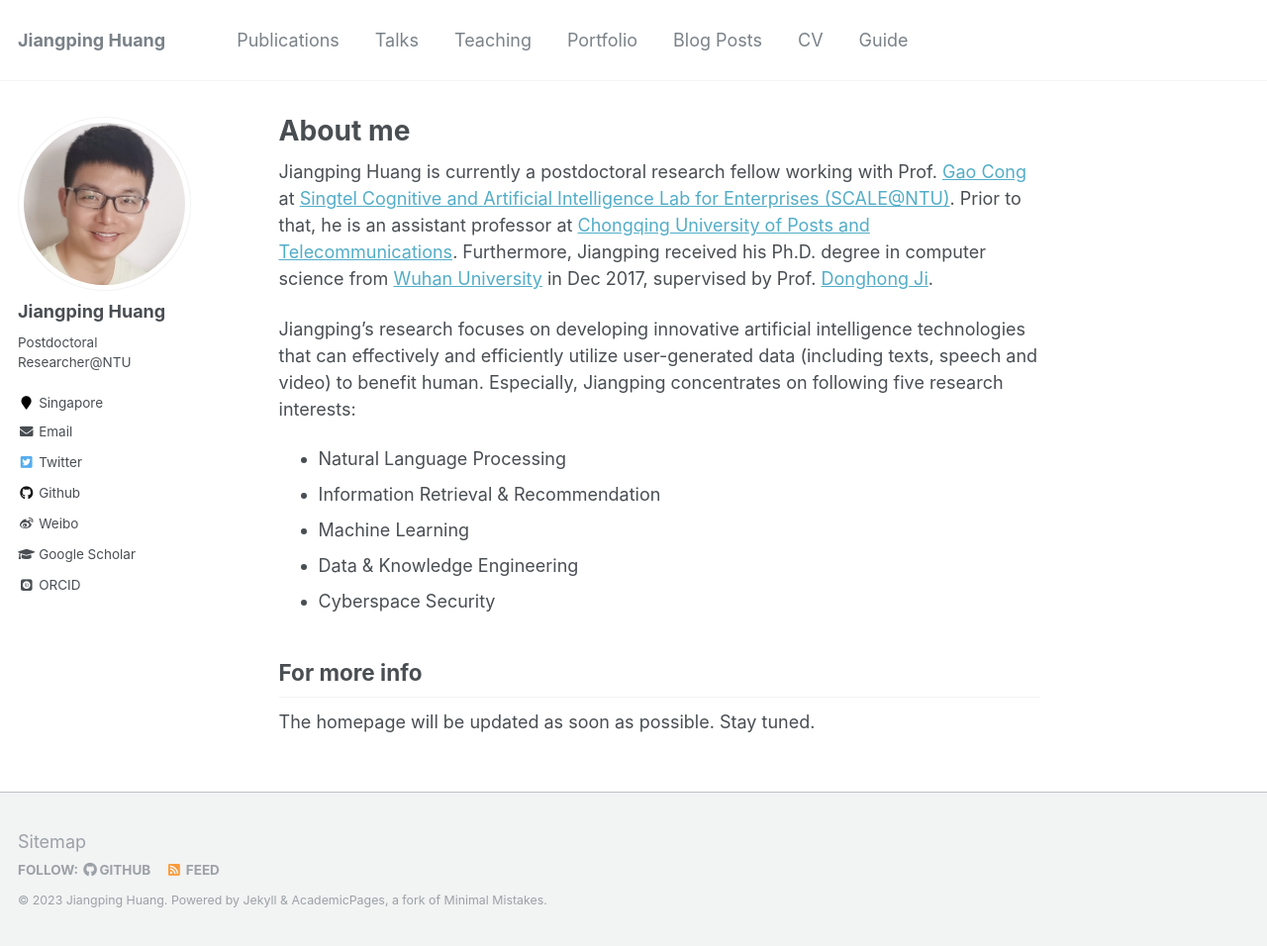
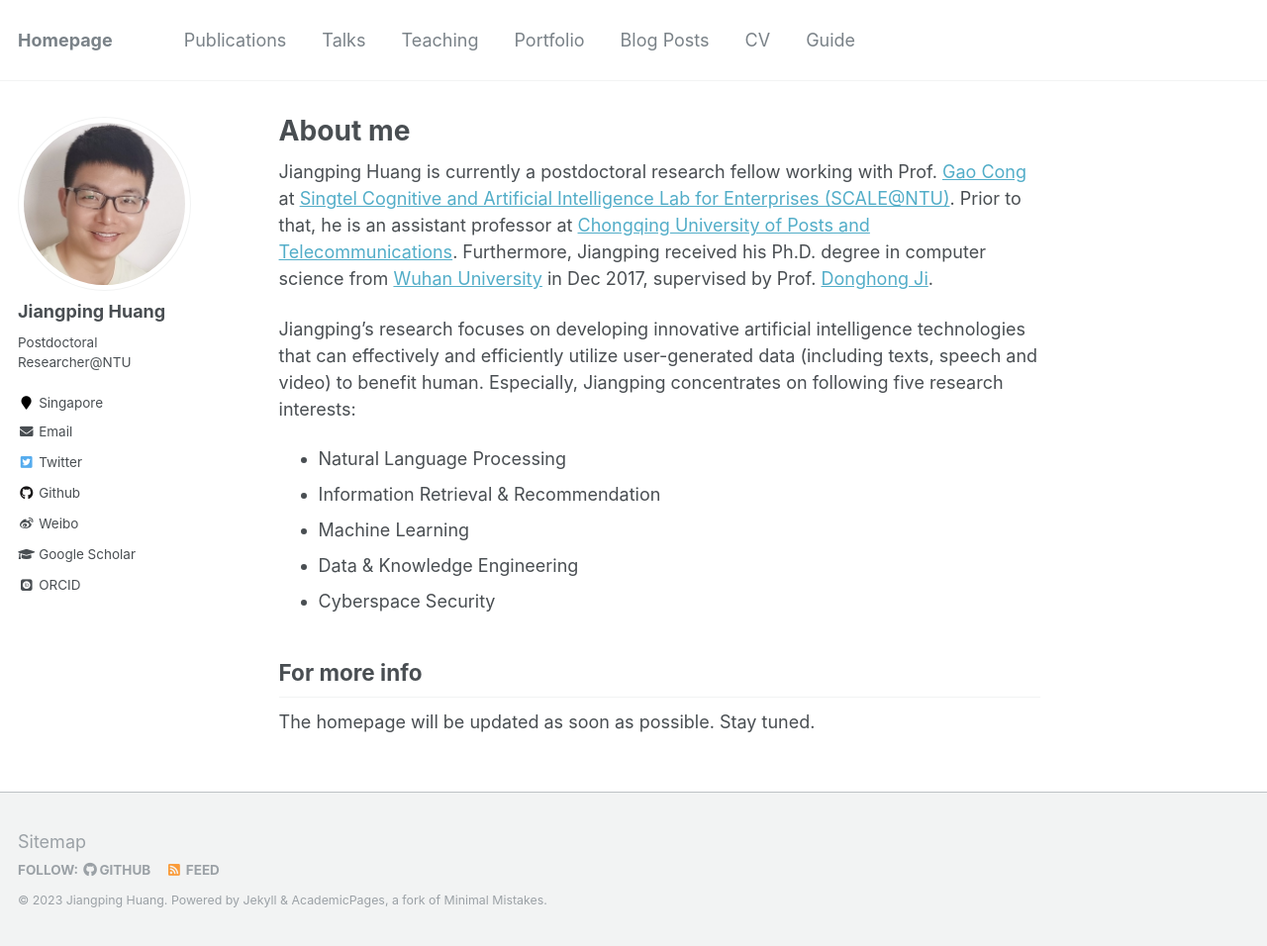
Before and after one commit to h-jp/h-jp.github.io, a Jekyll site: the page built from _pages/about.md, in a window 1280 px wide and 956 px high. Shown: the whole window at 99% size. Built offline with Jekyll 4.4.1, drawn with Linux system fonts in a browser that asks for light colours; some web fonts are replaced.

Commit message:
initial commit

```diff
--- a/_config.yml
+++ b/_config.yml
@@ -7,7 +7,7 @@
 
 # Site Settings
 locale                   : "en-US"
-title                    : "Jiangping Huang"
+title                    : "Homepage"
 title_separator          : "-"
 name                     : &name "Jiangping Huang"
 description              : &description "Postdoctoral Researcher@NTU"
```
